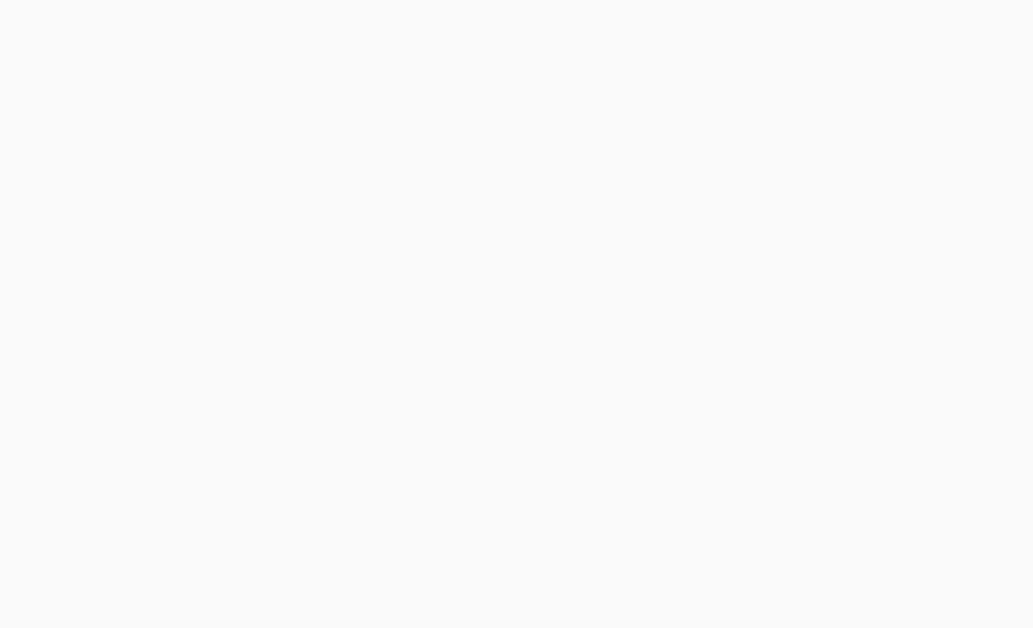
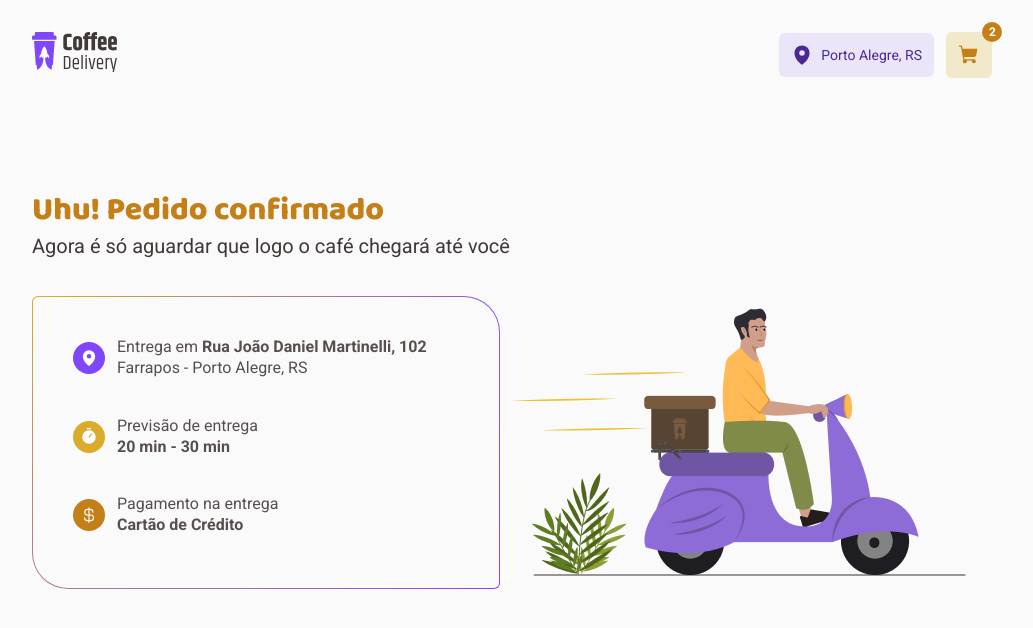
Before and after one commit to joao0pedro0alves/coffee-delivery, a React (Vite) app: page /delivery in a window 1280 px wide. Before the commit this address had no page. Shown: the top 628 px of the page, without its empty margins (128-1161 px from the left). Built offline with nearby package versions, Linux system fonts and the light colour scheme.

Commit message:
chore: create Delivery page

```diff
--- a/src/Router.tsx
+++ b/src/Router.tsx
@@ -3,6 +3,7 @@ import { Routes, Route } from 'react-router-dom'
 import { RootLayout } from './_layout'
 import { Home } from './pages/Home'
 import { Checkout } from './pages/Checkout'
+import { Delivery } from './pages/Delivery'
 
 export function Router() {
   return (
@@ -10,6 +11,7 @@ export function Router() {
       <Route path="/" element={<RootLayout />}>
         <Route path="/" element={<Home />} />
         <Route path="/checkout" element={<Checkout />} />
+        <Route path="/delivery" element={<Delivery />} />
       </Route>
     </Routes>
   )
--- a/src/pages/Checkout/CheckoutConfirm/index.tsx
+++ b/src/pages/Checkout/CheckoutConfirm/index.tsx
@@ -32,7 +32,11 @@ export function CheckoutConfirm() {
                   <span>{coffee.name}</span>
                   <div>
                     <InputNumber />
-                    <Button startIcon={<Trash size={16} />} size="small">
+                    <Button
+                      type="button"
+                      startIcon={<Trash size={16} />}
+                      size="small"
+                    >
                       Remover
                     </Button>
                   </div>
--- a/src/pages/Checkout/index.tsx
+++ b/src/pages/Checkout/index.tsx
@@ -5,6 +5,8 @@ import {
   MapPinLine,
   Money,
 } from 'phosphor-react'
+import { FormEvent } from 'react'
+import { useNavigate } from 'react-router-dom'
 import { useTheme } from 'styled-components'
 import { Button } from '../../components/Button'
 import { CheckoutConfirm } from './CheckoutConfirm'
@@ -19,10 +21,17 @@ import {
 
 export function Checkout() {
   const theme = useTheme()
+  const navigate = useNavigate()
+
+  function handleSubmit(event: FormEvent) {
+    event.preventDefault()
+
+    navigate('/delivery')
+  }
 
   return (
     <CheckoutContainer className="Container">
-      <CheckoutForm>
+      <CheckoutForm onSubmit={handleSubmit}>
         {/* Left */}
         <section>
           <h3>Complete seu pedido</h3>
--- /dev/null
+++ b/src/pages/Delivery/index.tsx
@@ -0,0 +1,62 @@
+import { CurrencyDollar, MapPin, Timer } from 'phosphor-react'
+import {
+  DeliveryContainer,
+  DeliveryDetailContainer,
+  IconContainer,
+} from './styles'
+
+import deliveryIlustration from '../../assets/delivery-ilustration.png'
+
+export function Delivery() {
+  return (
+    <DeliveryContainer className="Container">
+      <h3>Uhu! Pedido confirmado</h3>
+      <h4>Agora é só aguardar que logo o café chegará até você</h4>
+
+      <div>
+        <DeliveryDetailContainer>
+          {/* Address */}
+          <div>
+            <IconContainer color="purple">
+              <MapPin size={18} weight="fill" />
+            </IconContainer>
+
+            <span>
+              Entrega em <strong>Rua João Daniel Martinelli, 102</strong>{' '}
+              Farrapos - Porto Alegre, RS
+            </span>
+          </div>
+
+          {/* Delivery time */}
+          <div>
+            <IconContainer color="yellow">
+              <Timer size={18} weight="fill" />
+            </IconContainer>
+
+            <div>
+              <span>Previsão de entrega</span>
+              <strong>20 min - 30 min</strong>
+            </div>
+          </div>
+
+          {/* Payment type */}
+          <div>
+            <IconContainer color="yellow-dark">
+              <CurrencyDollar size={18} />
+            </IconContainer>
+
+            <div>
+              <span>Pagamento na entrega</span>
+              <strong>Cartão de Crédito</strong>
+            </div>
+          </div>
+        </DeliveryDetailContainer>
+
+        <img
+          src={deliveryIlustration}
+          alt="Uma ilustração de um entregador em uma moto"
+        />
+      </div>
+    </DeliveryContainer>
+  )
+}
--- /dev/null
+++ b/src/pages/Delivery/styles.ts
@@ -0,0 +1,84 @@
+import styled, { css } from 'styled-components'
+
+const ICON_VARIANTS = {
+  yellow: 'yellow',
+  'yellow-dark': 'yellow-dark',
+  purple: 'purple',
+} as const
+
+interface IconContainerProps {
+  color: keyof typeof ICON_VARIANTS
+}
+
+export const DeliveryContainer = styled.div`
+  margin-top: 5rem;
+  margin-bottom: 5rem;
+
+  h3 {
+    font-family: 'Baloo 2', cursive;
+    font-size: 2rem;
+    font-weight: 800;
+
+    margin-bottom: 0.25rem;
+    color: ${(props) => props.theme['yellow-dark']};
+  }
+
+  h4 {
+    color: ${(props) => props.theme['base-subtitle']};
+    font-size: 1.25rem;
+    font-weight: 400;
+  }
+
+  > div {
+    margin-top: 2.5rem;
+    display: flex;
+    justify-content: space-between;
+
+    span,
+    strong {
+      display: block;
+    }
+
+    span strong {
+      display: inline-block;
+    }
+  }
+`
+
+export const DeliveryDetailContainer = styled.div`
+  position: relative;
+
+  max-width: 526px;
+  padding: 2.5rem;
+  border-radius: 6px 36px;
+  border: 1px solid transparent;
+
+  background-image: ${({ theme }) => css`
+    linear-gradient(${theme.background}, ${theme.background}),
+      radial-gradient(circle at top left, ${theme.yellow}, ${theme.purple});
+    background-origin: border-box;
+    background-clip: padding-box, border-box;
+  `};
+
+  display: flex;
+  flex-direction: column;
+  gap: 2.3rem;
+
+  > div {
+    display: flex;
+    align-items: center;
+    gap: 0.75rem;
+  }
+`
+
+export const IconContainer = styled.div<IconContainerProps>`
+  min-width: 2rem;
+  min-height: 2rem;
+  border-radius: 50%;
+  background-color: ${(props) => props.theme[props.color]};
+  color: ${(props) => props.theme.white};
+
+  display: flex;
+  justify-content: center;
+  align-items: center;
+`
--- a/src/styles/global.ts
+++ b/src/styles/global.ts
@@ -35,6 +35,7 @@ export const GlobalStyle = createGlobalStyle`
     max-width: 90rem; // 1440px
     padding-right: 10rem;
     padding-left: 10rem;
-    margin: 0 auto;
+    margin-left: auto;
+    margin-right: auto;
   }
 `
```
Also changed, not shown: src/assets/delivery-ilustration.png (added).
